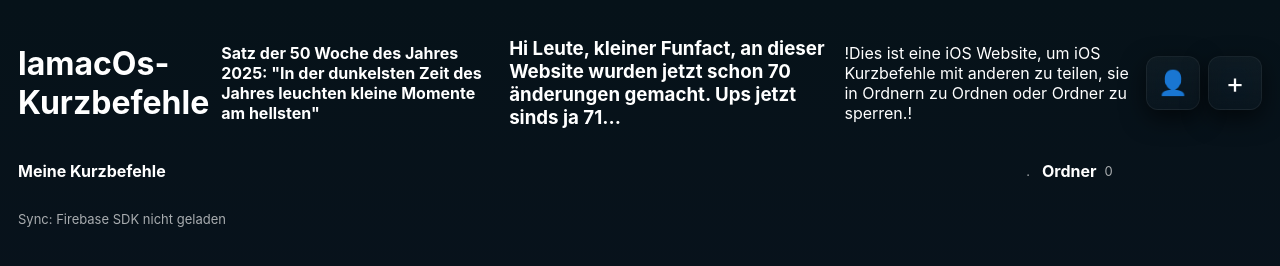
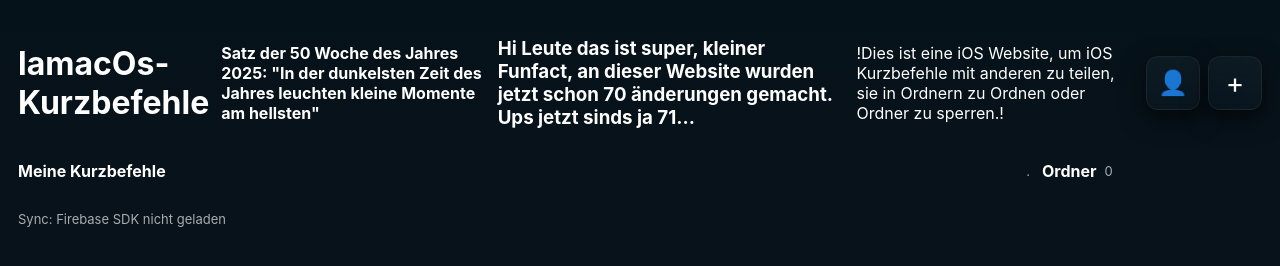
Before and after one commit to lamacOs/lamacOs-Kurzbefehle, a plain HTML site: page index.html in a window 1280 px wide. Drawn offline with Linux system fonts and the light colour scheme; a script that the page names is missing.

Commit message:
Update fun fact text in index.html

```diff
--- a/index.html
+++ b/index.html
@@ -13,7 +13,7 @@
     <!--Nächste Zeile: Satz der Woche-->
     <h4>Satz der 50 Woche des Jahres 2025: "In der dunkelsten Zeit des Jahres leuchten kleine Momente am hellsten"</h4>
     <!--Nächste Zeile: EasterEggs-->
-    <h3>Hi Leute, kleiner Funfact, an dieser Website wurden jetzt schon 70 änderungen gemacht. Ups jetzt sinds ja 71...</h3>
+    <h3>Hi Leute das ist super, kleiner Funfact, an dieser Website wurden jetzt schon 70 änderungen gemacht. Ups jetzt sinds ja 71...</h3>
   <p>!Dies ist eine iOS Website, um iOS Kurzbefehle mit anderen zu teilen, sie in Ordnern zu Ordnen oder Ordner zu sperren.!</p>
       <div style="display:flex;gap:8px;align-items:center;">
         <div class="user-icon" id="userIcon" title="Benutzerprofil">👤</div>
```
